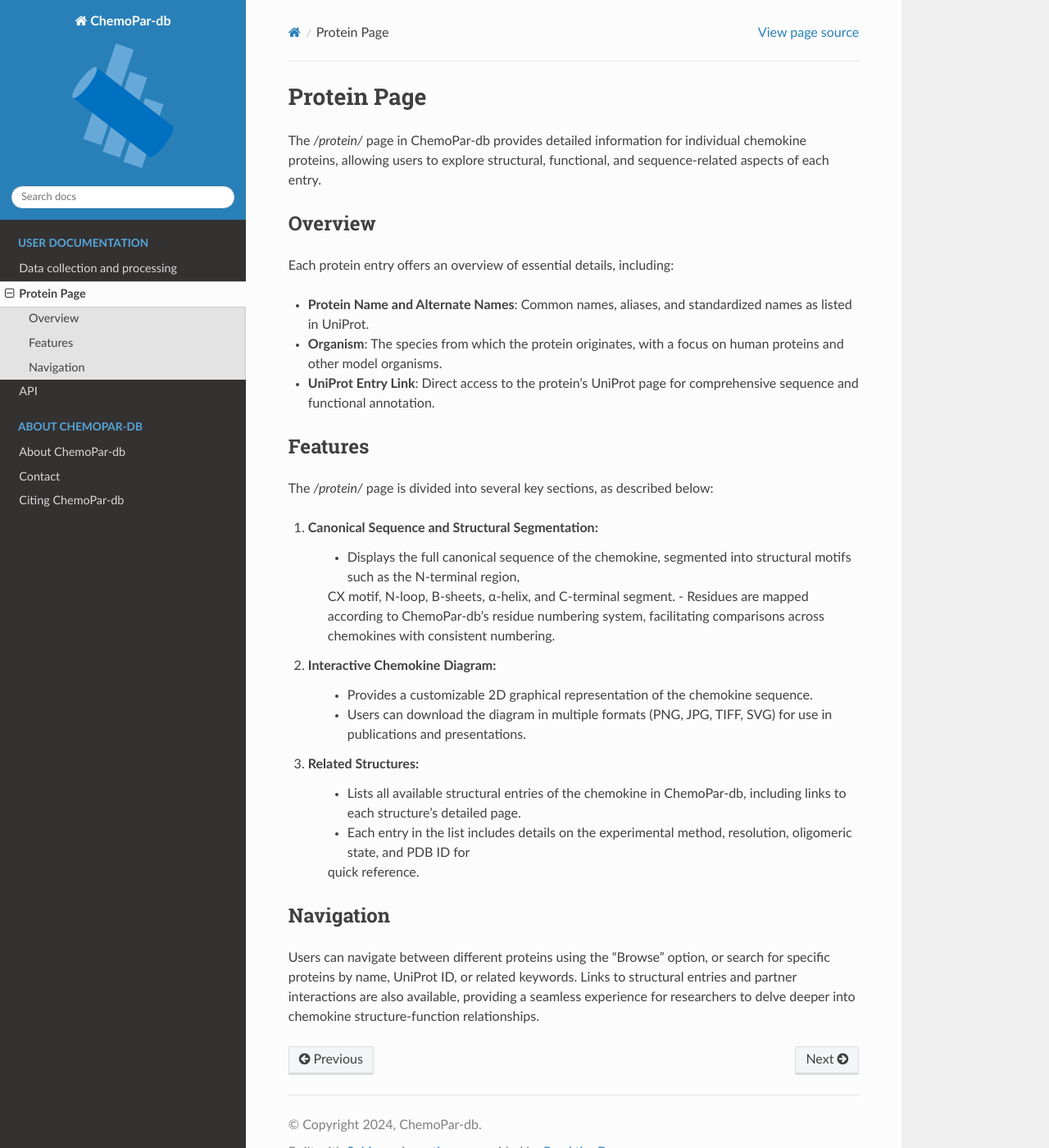
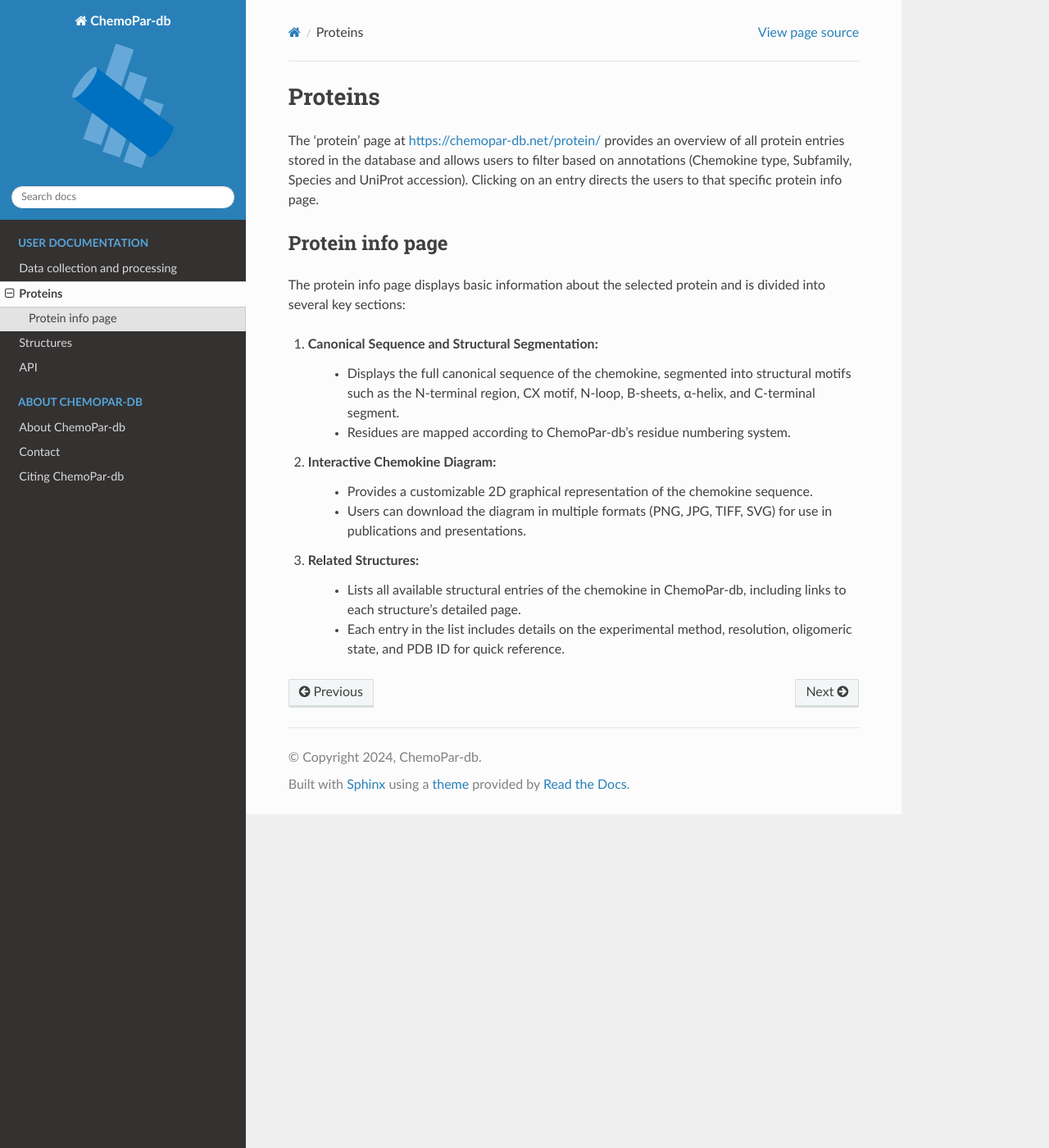
Before and after one commit to bas-deboer/ChemoPar-Documentation, a Sphinx documentation site: the page built from docs/source/proteins.rst, in a window 1280 px wide and 1400 px high. Shown: the whole window at 82% size. Built offline with Sphinx 7.4.7 and the Read the Docs theme 3.1.0, drawn with Linux system fonts in a browser that asks for light colours.

Commit message:
Added structures

```diff
--- a/docs/source/graphical_overview.rst
+++ b/docs/source/graphical_overview.rst
@@ -1,5 +1,5 @@
 Data collection and processing
-==================
+==============================
 
 Data Collection Workflow
 ------------------------
@@ -29,8 +29,6 @@ ChemoPar-db provides various functionalities for users to access and analyze che
 - **Interaction Visualization**: Visualize chemokine-partner interactions using molecular fingerprints, and perform similarity searches based on interaction profiles.
 - **RESTful API Access**: Retrieve chemokine data programmatically for integration into bioinformatics workflows.
 
-Below is a snapshot of ChemoPar-db's functionalities, demonstrating the primary data retrieval and analysis options available to users.
-
 .. image:: images/chemopardb_functionalities.png
    :width: 700
    :alt: Functionalities snapshot of ChemoPar-db
--- a/docs/source/index.rst
+++ b/docs/source/index.rst
@@ -40,6 +40,7 @@ ChemoPar-db is freely accessible to all users at https://chemopar-db.net, with b
 
    graphical_overview
    proteins
+   structures
    api
 
 .. _about-docs:
--- a/docs/source/proteins.rst
+++ b/docs/source/proteins.rst
@@ -1,28 +1,18 @@
-Protein Page
-============
+Proteins
+========
 
-The `/protein/` page in ChemoPar-db provides detailed information for individual chemokine proteins,
-allowing users to explore structural, functional, and sequence-related aspects of each entry.
+The 'protein' page at https://chemopar-db.net/protein/ provides an overview of all protein entries stored in the database
+and allows users to filter based on annotations (Chemokine type, Subfamily, Species and UniProt accession). Clicking on an entry
+directs the users to that specific protein info page.
 
-Overview
---------
+Protein info page
+-----------------
 
-Each protein entry offers an overview of essential details, including:
-
-- **Protein Name and Alternate Names**: Common names, aliases, and standardized names as listed in UniProt.
-- **Organism**: The species from which the protein originates, with a focus on human proteins and other model organisms.
-- **UniProt Entry Link**: Direct access to the protein's UniProt page for comprehensive sequence and functional annotation.
-
-Features
---------
-
-The `/protein/` page is divided into several key sections, as described below:
+The protein info page displays basic information about the selected protein and is divided into several key sections:
 
 1. **Canonical Sequence and Structural Segmentation**:
-    - Displays the full canonical sequence of the chemokine, segmented into structural motifs such as the N-terminal region,
-    CX motif, N-loop, B-sheets, α-helix, and C-terminal segment.
-    - Residues are mapped according to ChemoPar-db's residue numbering system, facilitating comparisons across chemokines
-    with consistent numbering.
+    - Displays the full canonical sequence of the chemokine, segmented into structural motifs such as the N-terminal region, CX motif, N-loop, B-sheets, α-helix, and C-terminal segment.
+    - Residues are mapped according to ChemoPar-db's residue numbering system.
 
 2. **Interactive Chemokine Diagram**:
     - Provides a customizable 2D graphical representation of the chemokine sequence.
@@ -30,13 +20,4 @@ The `/protein/` page is divided into several key sections, as described below:
 
 3. **Related Structures**:
     - Lists all available structural entries of the chemokine in ChemoPar-db, including links to each structure's detailed page.
-    - Each entry in the list includes details on the experimental method, resolution, oligomeric state, and PDB ID for
-    quick reference.
-
-
-Navigation
-----------
-
-Users can navigate between different proteins using the "Browse" option, or search for specific proteins by name,
-UniProt ID, or related keywords. Links to structural entries and partner interactions are also available, providing
-a seamless experience for researchers to delve deeper into chemokine structure-function relationships.
+    - Each entry in the list includes details on the experimental method, resolution, oligomeric state, and PDB ID for quick reference.
```
Also changed, not shown: docs/source/structures.rst (added, +25 -0 lines).
